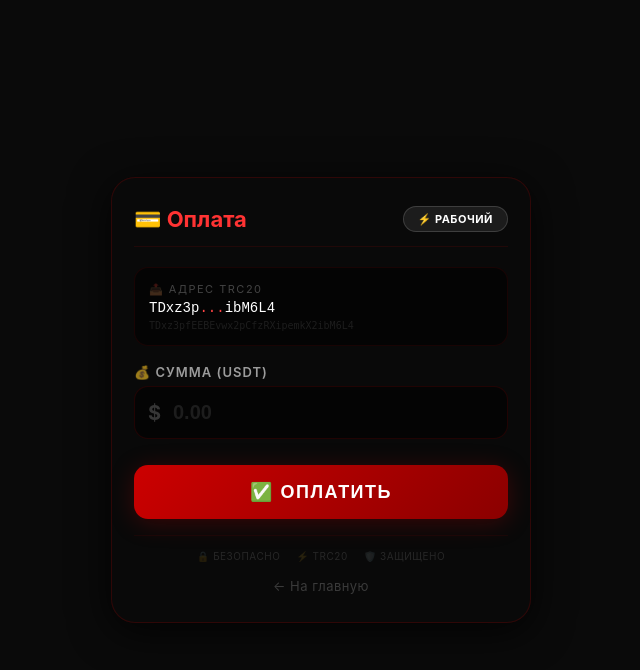
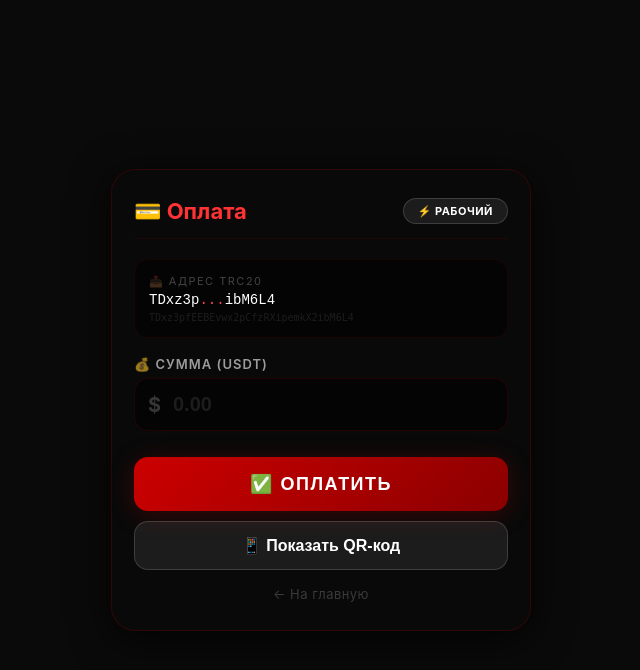
Before and after one commit to kivails/bot1, a FastAPI app: page /deposit in a window 1280 px wide. Shown: the top 670 px of the page, without its empty margins (319-959 px from the left). Run offline with FastAPI, Linux system fonts and the light colour scheme; some libraries are stand-ins or nearby versions.

Commit message:
Update deposit.html

```diff
--- a/templates/deposit.html
+++ b/templates/deposit.html
@@ -168,27 +197,37 @@
             text-transform: uppercase;
             letter-spacing: 1.5px;
             box-shadow: 0 4px 25px rgba(200, 0, 0, 0.25);
-            position: relative;
-            overflow: hidden;
         }
 
         .btn-pay:active {
             transform: scale(0.96);
         }
 
-        .btn-pay::after {
-            content: '';
-            position: absolute;
-            top: 0;
-            left: -100%;
-            width: 100%;
-            height: 100%;
-            background: linear-gradient(90deg, transparent, rgba(255,255,255,0.1), transparent);
-            transition: left 0.5s;
+        .btn-pay:disabled {
+            opacity: 0.5;
+            cursor: not-allowed;
         }
 
-        .btn-pay:hover::after {
-            left: 100%;
+        .btn-qr {
+            width: 100%;
+            padding: 14px;
+            margin-top: 10px;
+            background: rgba(255, 255, 255, 0.08);
+            border: 1px solid rgba(255, 255, 255, 0.15);
+            border-radius: 14px;
+            color: #fff;
+            font-size: 16px;
+            font-weight: 600;
+            cursor: pointer;
+            transition: all 0.3s;
+        }
+
+        .btn-qr:hover {
+            background: rgba(255, 255, 255, 0.15);
+        }
+
+        .btn-qr:active {
+            transform: scale(0.96);
         }
 
         .back-link {
@@ -206,26 +245,29 @@
             color: #ff4444;
         }
 
-        .security-row {
-            display: flex;
-            justify-content: center;
-            gap: 16px;
-            margin-top: 16px;
-            padding-top: 14px;
-            border-top: 1px solid rgba(200, 0, 0, 0.08);
-            font-size: 10px;
-            color: rgba(255, 255, 255, 0.15);
-            text-transform: uppercase;
-            letter-spacing: 0.5px;
+        .success-message {
+            display: none;
+            background: rgba(46, 160, 67, 0.15);
+            border: 1px solid #2ea043;
+            border-radius: 12px;
+            padding: 12px;
+            margin-top: 12px;
+            color: #3fb950;
+            font-size: 14px;
+            text-align: center;
         }
 
-        .security-row span { color: rgba(255, 255, 255, 0.12); }
+        .success-message.show {
+            display: block;
+            animation: fadeUp 0.3s ease-out;
+        }
 
         @media (max-width: 400px) {
             .card { padding: 20px 16px; }
             h2 { font-size: 19px; }
             input { font-size: 17px; padding: 12px 12px 12px 34px; }
             .btn-pay { font-size: 16px; padding: 14px; }
+            .qr-container img { max-width: 200px; }
         }
     </style>
 </head>
@@ -252,27 +294,41 @@
             </div>
         </div>
 
-        <form action="/payment" method="POST" id="paymentForm">
+        <!-- ФОРМА ОПЛАТЫ -->
+        <form id="paymentForm">
             <div class="form-group">
                 <label for="amount">💰 Сумма (USDT)</label>
                 <div class="input-wrapper">
                     <input type="number" id="amount" name="amount" step="0.1" min="1" placeholder="0.00" required>
                 </div>
             </div>
+
             <button type="submit" class="btn-pay" id="payBtn">✅ Оплатить</button>
+
+            <button type="button" class="btn-qr" id="qrBtn">📱 Показать QR-код</button>
         </form>
 
-        <div class="security-row">
-            <span>🔒 Безопасно</span>
-            <span>⚡ TRC20</span>
-            <span>🛡️ Защищено</span>
+        <!-- QR-код -->
+        <div id="qrContainer" class="qr-container">
+            <div id="qrImage"></div>
+            <div class="qr-hint">
+                📸 Отсканируйте камерой телефона<br>
+                <span style="font-size:12px; color:rgba(255,255,255,0.2);">
+                    Откроется кошелёк с заполненными данными
+                </span>
+            </div>
+        </div>
+
+        <!-- Сообщение об успехе -->
+        <div id="successMessage" class="success-message">
+            ✅ Заявка отправлена! Оплатите по адресу выше.
         </div>
 
         <a href="/" class="back-link">← На главную</a>
     </div>
 
     <script>
-        // Telegram Web App интеграция
+        // Telegram Web App
         if (window.Telegram && Telegram.WebApp) {
             const tg = Telegram.WebApp;
             tg.expand();
@@ -281,40 +337,96 @@
             document.body.classList.add('tg-theme');
             document.body.style.setProperty('--tg-theme-bg-color', tg.themeParams.bg_color || '#0a0a0a');
             document.body.style.setProperty('--tg-theme-text-color', tg.themeParams.text_color || '#ffffff');
+        }
 
-            // Обработка формы
-            document.getElementById('paymentForm').addEventListener('submit', function(e) {
-                e.preventDefault();
-                const amount = document.getElementById('amount').value;
+        const amountInput = document.getElementById('amount');
+        const payBtn = document.getElementById('payBtn');
+        const qrBtn = document.getElementById('qrBtn');
+        const qrContainer = document.getElementById('qrContainer');
+        const qrImage = document.getElementById('qrImage');
+        const successMsg = document.getElementById('successMessage');
+
+        // Генерация QR-кода
+        qrBtn.addEventListener('click', async function() {
+            const amount = amountInput.value;
 
             if (!amount || amount <= 0) {
-                    tg.HapticFeedback.notificationOccurred('error');
+                alert('Сначала введите сумму!');
                 return;
             }
 
-                tg.HapticFeedback.impactOccurred('heavy');
+            if (amount < 1) {
+                alert('Минимальная сумма 1 USDT');
+                return;
+            }
 
-                // Показываем подтверждение
-                tg.showPopup({
-                    title: 'Подтверждение',
-                    message: `Отправить ${amount} USDT на адрес?`,
-                    buttons: [
-                        { id: 'cancel', type: 'cancel' },
-                        { id: 'ok', type: 'ok' }
-                    ]
-                }, function(buttonId) {
-                    if (buttonId === 'ok') {
-                        tg.HapticFeedback.notificationOccurred('success');
-                        tg.showAlert(`✅ Оплата ${amount} USDT выполнена!\nАдрес: {{ address }}`);
+            // Показываем QR
+            qrImage.innerHTML = `
+                <img src="/qr/${amount}" alt="QR-код для оплаты ${amount} USDT">
+                <div style="margin-top:8px; color:#ff4444; font-weight:600;">
+                    ${amount} USDT
+                </div>
+            `;
+            qrContainer.classList.add('show');
+
+            // Прячем сообщение об успехе
+            successMsg.classList.remove('show');
+        });
+
+        // Отправка формы
+        document.getElementById('paymentForm').addEventListener('submit', async function(e) {
+            e.preventDefault();
+
+            const amount = amountInput.value;
+
+            if (!amount || amount <= 0) {
+                alert('Введите сумму!');
+                return;
+            }
+
+            if (amount < 1) {
+                alert('Минимальная сумма 1 USDT');
+                return;
+            }
+
+            payBtn.disabled = true;
+            payBtn.textContent = '⏳ Отправка...';
+
+            try {
+                const response = await fetch('/payment', {
+                    method: 'POST',
+                    headers: {
+                        'Content-Type': 'application/x-www-form-urlencoded',
+                    },
+                    body: `amount=${amount}`
+                });
+
+                const result = await response.json();
+
+                if (result.status === 'ok') {
+                    successMsg.textContent = `✅ Заявка на ${amount} USDT отправлена!`;
+                    successMsg.classList.add('show');
+                    payBtn.textContent = '✅ Готово';
+
+                    // Автоматически показываем QR
+                    setTimeout(() => {
+                        qrBtn.click();
+                    }, 500);
+
+                    if (window.Telegram && Telegram.WebApp) {
+                        Telegram.WebApp.HapticFeedback.notificationOccurred('success');
+                    }
+                } else {
+                    alert('Ошибка! Попробуйте ещё раз.');
+                    payBtn.textContent = '✅ Оплатить';
+                    payBtn.disabled = false;
+                }
+            } catch (error) {
+                alert('Ошибка соединения! Проверьте интернет.');
+                payBtn.textContent = '✅ Оплатить';
+                payBtn.disabled = false;
             }
         });
-            });
-
-            // Кнопка оплаты
-            document.getElementById('payBtn').addEventListener('click', function() {
-                tg.HapticFeedback.impactOccurred('medium');
-            });
-        }
     </script>
 </body>
 </html>
```
Also changed, not shown: other parts of templates/deposit.html (+29 -0 lines). Lines whose indentation alone changed are shown as unchanged.
